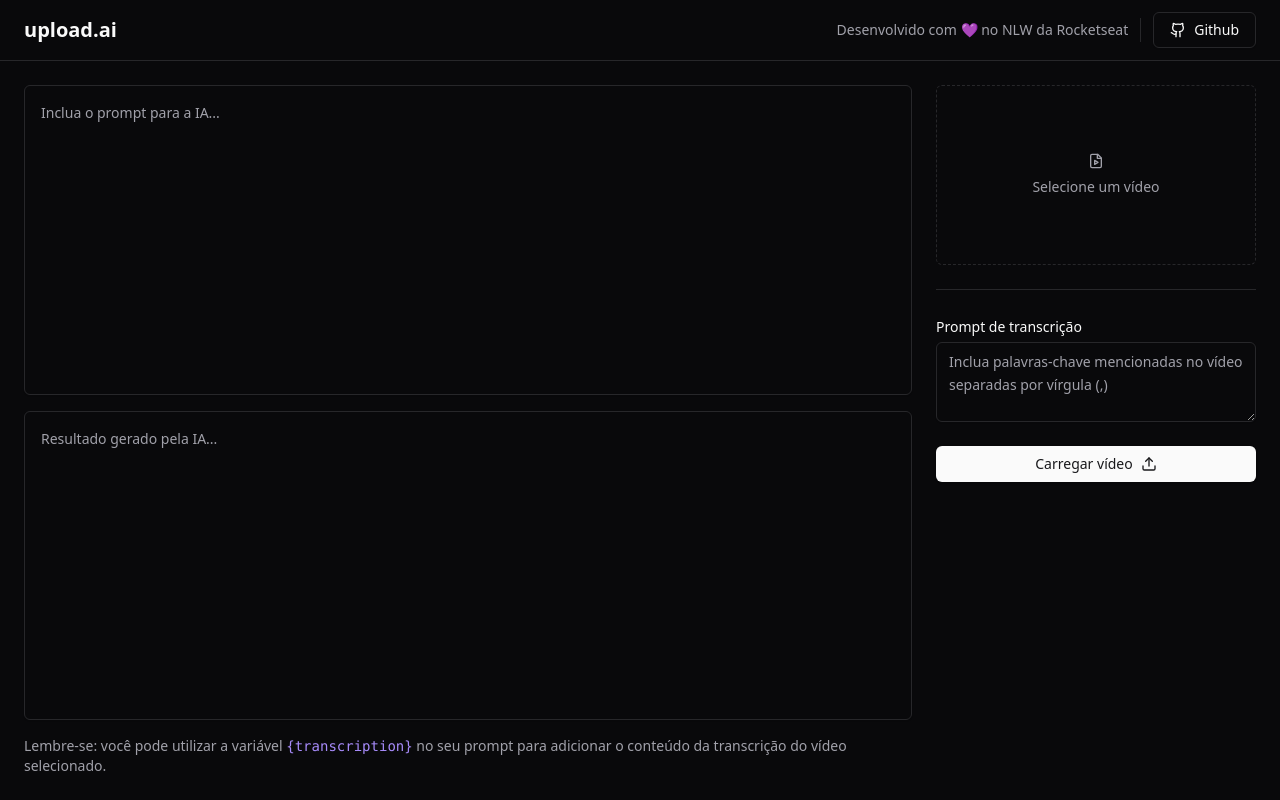
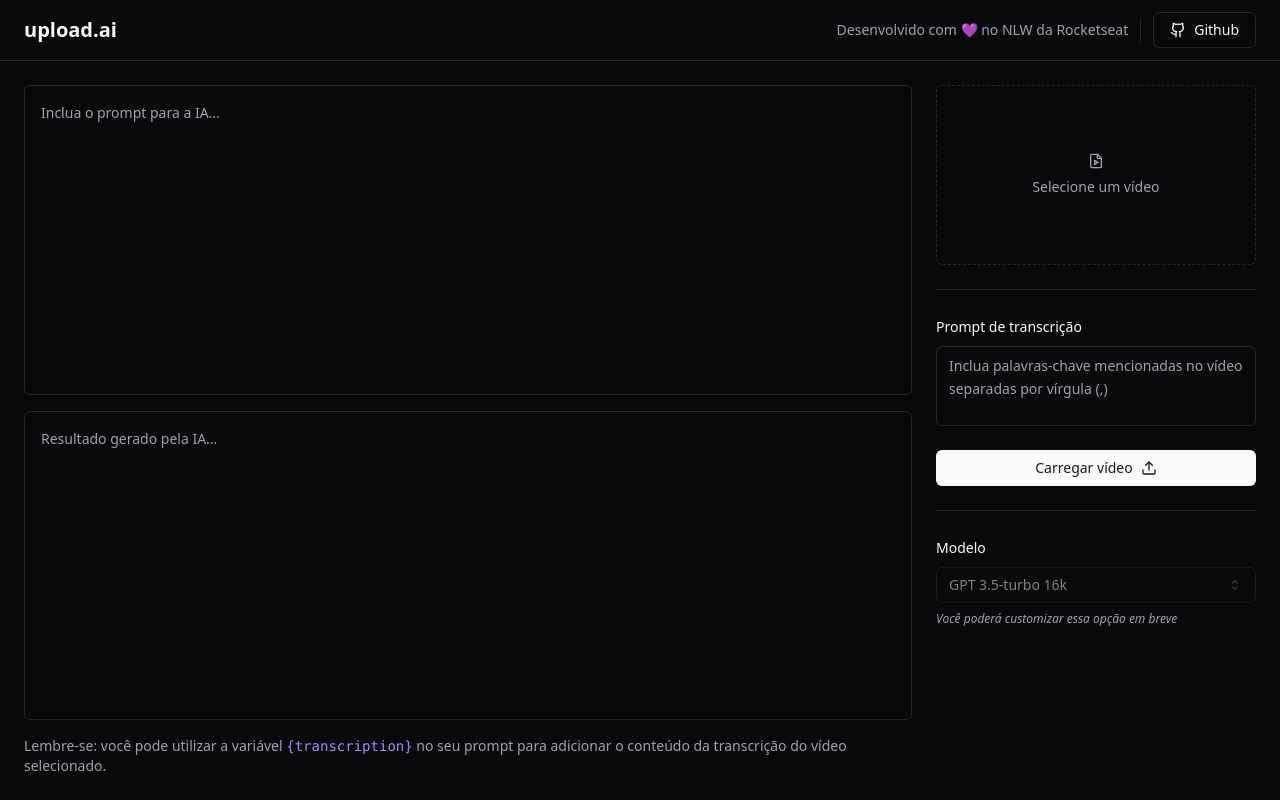
Before and after one commit to wallacewolv/upload-ai-web, a React (Vite) app: page / in a window 1280 px wide. Built offline with nearby package versions, Linux system fonts and the light colour scheme.

Commit message:
feat: Incluindo select e span do tipo de ia

```diff
--- a/src/App.tsx
+++ b/src/App.tsx
@@ -4,6 +4,13 @@
 import { Label } from "./components/ui/label";
 import { Separator } from "./components/ui/separator";
 import { Textarea } from "./components/ui/textarea";
+import {
+  Select,
+  SelectContent,
+  SelectItem,
+  SelectTrigger,
+  SelectValue,
+} from "./components/ui/select";
 
 export function App() {
   return (
@@ -62,13 +69,13 @@
 
             <Separator />
 
-            <div className="space-y-1">
+            <div className="space-y-2">
               <Label htmlFor="transcription_prompt">
                 Prompt de transcrição
               </Label>
               <Textarea
                 id="transcription_prompt"
-                className="min-h-20 leading-relaxed"
+                className="h-20 leading-relaxed resize-none"
                 placeholder="Inclua palavras-chave mencionadas no vídeo separadas por vírgula (,)"
               />
             </div>
@@ -78,7 +85,25 @@
               <Upload className="w-4 h-4 ml-2" />
             </Button>
           </form>
-          <form></form>
+
+          <Separator />
+
+          <form className="space-y-6">
+            <div className="space-y-2">
+              <Label>Modelo</Label>
+              <Select disabled defaultValue="gpt3.5">
+                <SelectTrigger>
+                  <SelectValue />
+                </SelectTrigger>
+                <SelectContent>
+                  <SelectItem value="gpt3.5">GPT 3.5-turbo 16k</SelectItem>
+                </SelectContent>
+              </Select>
+              <span className="block text-xs text-muted-foreground italic">
+                Você poderá customizar essa opção em breve
+              </span>
+            </div>
+          </form>
         </aside>
       </main>
     </div>
```
